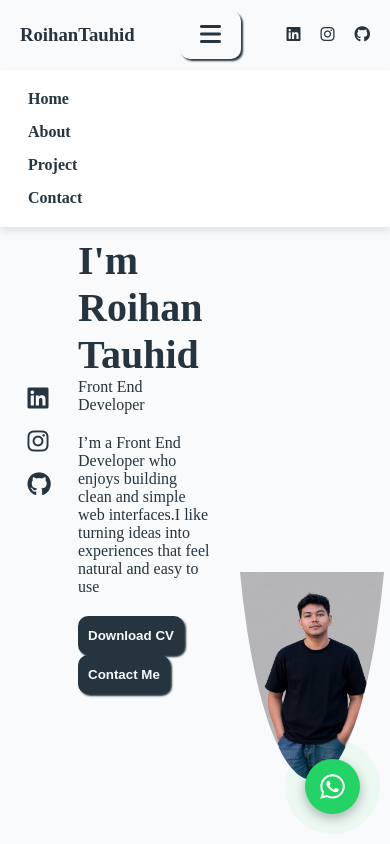
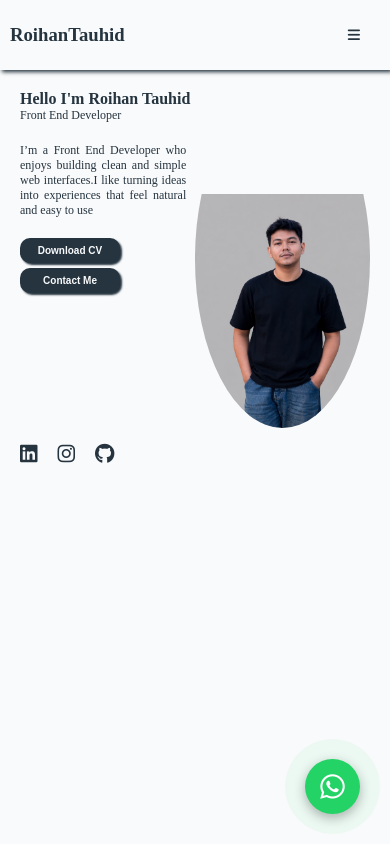
Before and after one commit to RoiiHan/MyPortofolioo, a React (Vite) app in the folder my-app/: page / in a window 390 px wide. Built offline with nearby package versions, Linux system fonts and the light colour scheme.

Commit message:
Responsive on the way

```diff
--- a/my-app/src/components/Navbar.jsx
+++ b/my-app/src/components/Navbar.jsx
@@ -3,28 +3,39 @@ import { Link } from 'react-router'
 import './style/Navbar.css'
 
 function Navbar() {
-    const [isOpen,setIsOpen] = useState(false)
-    const toogleMenu = () => setIsOpen(!isOpen)
+    const [isOpen, setIsOpen] = useState(false)
+    const toggleMenu = () => setIsOpen(!isOpen)
     const closeMenu = () => setIsOpen(false)
 
     return (
         <nav>
             <div className="navbar-title"><h3>RoihanTauhid</h3></div>
-        <button className='hamburger' onClick={toogleMenu}>
-            <i className={isOpen ? 'fa-solid fa-x':'fa-solid fa-bars'}></i>
+
+            <button className='hamburger' onClick={toggleMenu}>
+                <i className={isOpen ? 'fa-solid fa-x' : 'fa-solid fa-bars'}></i>
             </button>
 
-
-        <div className={`mobile-menu ${isOpen ? 'open' : ''}`}>
             <ul className="navbar-menu">
                 <li><Link to="/">Home</Link></li>
                 <li><Link to="/about">About</Link></li>
                 <li><Link to="/project">Project</Link></li>
                 <li><Link to="/contactMe">Contact</Link></li>
             </ul>
-        </div>
-        <div>
+
             <ul className="navbar-item">
+                <li><a href="https://www.linkedin.com/in/roihantauhid/"><i className="fa-brands fa-linkedin"></i></a></li>
+                <li><a href="https://www.instagram.com/roihan_thd/"><i className="fa-brands fa-instagram"></i></a></li>
+                <li><a href="https://github.com/RoiiHan"><i className="fa-brands fa-github"></i></a></li>
+            </ul>
+
+            <div className={`mobile-menu ${isOpen ? 'open' : ''}`}>
+                <ul>
+                    <li><Link to="/" onClick={closeMenu}>Home</Link></li>
+                    <li><Link to="/about" onClick={closeMenu}>About</Link></li>
+                    <li><Link to="/project" onClick={closeMenu}>Project</Link></li>
+                    <li><Link to="/contactMe" onClick={closeMenu}>Contact</Link></li>
+                </ul>
+                <ul className="sosmed">
                     <li><a href="https://www.linkedin.com/in/roihantauhid/"><i className="fa-brands fa-linkedin"></i></a></li>
                     <li><a href="https://www.instagram.com/roihan_thd/"><i className="fa-brands fa-instagram"></i></a></li>
                     <li><a href="https://github.com/RoiiHan"><i className="fa-brands fa-github"></i></a></li>
--- a/my-app/src/components/SectionAbout.jsx
+++ b/my-app/src/components/SectionAbout.jsx
@@ -21,7 +21,7 @@ function SectionAbout() {
                 <div className="about-contents">
                     <p className="p1">I am an undergraduate student in Informatics Engineering who is actively preparing for a career in Front End Development by participating in bootcamps, short courses, and hands-on web development projects. I have experience working with :
                     </p>
-                    <p>
+                    <div>
                         <ul className="content-ul">
                             <li>HTML</li>
                             <li>CSS</li>
@@ -29,9 +29,10 @@ function SectionAbout() {
                             <li>JavaScript</li>
                             <li>Reactjs</li>
                         </ul>
-                    </p>
+                    </div>
                     <br />
-                    <p>and I am familiar with using Git for version control in collaborative development environments. In addition, I am proficient in <span>Microsoft Word</span>, <span>Excell</span>, and <span>PowerPoint</span> for documentation and presentations, and I have a foundational understanding of <span> Python</span>.I am highly motivated to learn, actively involved in organizational activities, and committed to continuously improving my technical and professional skills to pursue a career as a Front End Web Developer or Software Engineer.
+                    <p>
+                        and I am familiar with using Git for version control in collaborative development environments. In addition, I am proficient in <span>Microsoft Word</span>, <span>Excell</span>, and <span>PowerPoint</span> for documentation and presentations, and I have a foundational understanding of <span> Python</span>.I am highly motivated to learn, actively involved in organizational activities, and committed to continuously improving my technical and professional skills to pursue a career as a Front End Web Developer or Software Engineer.
                     </p>
                 </div>
             </div>
--- a/my-app/src/components/style/Container.css
+++ b/my-app/src/components/style/Container.css
@@ -95,3 +95,134 @@
     object-position: center bottom;
     border-radius: 100%;
 }
+
+@media (max-width: 480px) {
+
+    .container {
+        display: grid;
+        grid-template-columns: 1fr 1fr;
+        grid-template-rows: auto auto;
+        min-height: unset;
+        align-items: start;        /* ✅ ubah dari center ke start */
+        align-content: start;
+        padding: 20px;
+    }
+
+    /* Baris 1 kiri - container-tengah */
+    .container-tengah {
+        grid-column: 1;
+        grid-row: 1;
+        width: 100%;
+        justify-content: flex-start;
+    }
+
+    /* Baris 1 kanan - container-kanan */
+    .container-kanan {
+        grid-column: 2;
+        grid-row: 1;
+        width: 100%;
+        height: 40vh;
+    }
+
+    /* Baris 2 full - container-kiri */
+    .container-kiri {
+        grid-column: 1 / 3;
+        grid-row: 2;
+        width: 100%;
+        justify-content: left;
+        padding: 15px 0;
+    }
+
+    .container-kiri ul {
+        flex-direction: row;
+        gap: 20px;
+    }
+
+    .container-kiri ul li a {
+        font-size: 20px;
+    }
+
+    .hello h1 {
+        font-size: 16px;
+    }
+
+    .introduction p {
+        width: 95%;
+        font-size: 12px;
+        text-align: justify;
+    }
+
+    .my-picture {
+        max-width: 180px;
+    }
+
+    .btn-me {
+        display: flex;
+        flex-direction: column;
+    }
+
+    .btn-me button {
+    width: 100px;
+    padding: 7px 7px 7px 7px;
+    cursor: pointer;
+    font-size: 10px;
+    }
+
+    .btn-cv {
+    margin-bottom: 5px;
+    }
+
+    .btn-contact {
+        width: 100px;
+    }
+}
+
+@media (min-width: 481px) and (max-width: 768px) {
+
+.container-kiri {
+    width: 15%;
+}
+
+.container-kiri ul {
+    gap: 12px;
+}
+
+.container-kiri ul li a {
+    font-size: 16px;
+}
+
+.container-tengah {
+    width: 45%;
+}
+
+.introduction {
+    gap: 15px;
+}
+
+.hello h1 {
+    font-size: 25px;
+}
+
+.introduction p {
+    width: 90%;
+    font-size: 14px;
+    text-align: justify;
+}
+
+.btn-me button {
+    padding: 10px 8px 10px 8px;
+    cursor: pointer;
+    font-size: 10px;
+}
+
+.btn-cv {
+    margin-right: 8px;
+}
+
+.my-picture {
+    width: 100%;
+    height: 90%;
+    border-radius: 100%;
+    object-position: center top;
+}
+}
--- a/my-app/src/components/style/Navbar.css
+++ b/my-app/src/components/style/Navbar.css
@@ -1,5 +1,3 @@
-
-/* navbar */
 nav {
     display: flex;
     justify-content: space-around;
@@ -9,7 +7,7 @@ nav {
     box-shadow: 2px 2px 4px #25343F;
 }
 
-.navbar-menu{
+.navbar-menu {
     font-weight: bold;
     padding-top: 4px;
     display: flex;
@@ -24,16 +22,16 @@ nav {
     border-radius: 10px;
 }
 
-.navbar-item li a {
-    color: #25343F;
-    text-decoration: none;
-}
-
 .navbar-item {
     display: flex;
     flex-direction: row;
     list-style: none;
     gap: 20px;
+}
+
+.navbar-item li a {
+    color: #25343F;
+    text-decoration: none;
 }
 
 nav li a:hover {
@@ -43,7 +41,7 @@ nav li a:hover {
 
 .hamburger {
     display: none;
-    background : none;
+    background: none;
     border: none;
     font-size: 24px;
     cursor: pointer;
@@ -54,50 +52,54 @@ nav li a:hover {
     display: none;
 }
 
-/* NAVBAR STYLE END */
-/* ================== */
+@media (max-width: 480px) {
 
-/* Mobile */
-@media (max-width: 768px) {
     nav {
         position: relative;
         justify-content: space-between;
-    padding: 0 20px;
+        padding: 0 10px;
     }
 
-
-.navbar-menu .navbar-item{
+    .navbar-menu,
+    .navbar-item {
         display: none;
     }
 
     .hamburger {
+        border: none;
+        box-shadow: none;
         display: block;
+        font-size: 14px;
     }
 
-.mobile-menu {
+    .mobile-menu.open {
         display: flex;
+        flex-direction: column;
         position: absolute;
         top: 70px;
         left: 0;
         width: 100%;
         background-color: white;
         box-shadow: 0 4px 8px rgba(0, 0, 0, 0.1);
-    padding: 20px;
+        padding: 10px;
+        gap: 15px;
         z-index: 999;
-    flex-direction: column;
-    gap: 10px;
-}
-
-.mobile-menu.open {
-    display: flex;
+        border-bottom: #25343F 2px solid;
+        border-left: #25343F 2px solid;
+        border-right: #25343F 2px solid;
     }
 
     .mobile-menu ul {
         list-style: none;
         padding: 0;
+        margin: 0;
         display: flex;
         flex-direction: column;
         gap: 15px;
+    }
+
+    .mobile-menu ul li {
+        border-bottom: #25343F 1px solid;
     }
 
     .mobile-menu ul li a {
@@ -107,10 +109,39 @@ nav {
         font-size: 16px;
     }
 
-.mobile-menu .navbar-item {
+    .sosmed {
         display: flex;
-    flex-direction: row;
+        flex-direction: row !important;
         gap: 20px;
-    margin-top: 10px;
+    }
+
+    .sosmed li a {
+        color: #25343F;
+        text-decoration: none;
+        font-size: 20px;
     }
 }
+
+@media (min-width: 481px) and (max-width: 768px) {
+
+.navbar-title {
+    font-size: 14px;
+}
+
+.navbar-menu {
+    padding-top: 2px;
+    gap: 10px;
+    font-size: 14px;
+}
+
+.navbar-item {
+    padding-top: 2px;
+    gap: 10px;
+    font-size: 14px;
+}
+
+nav li a:hover {
+    font-size: 16px;
+}
+
+}
```
Lines whose indentation alone changed are shown as unchanged.
